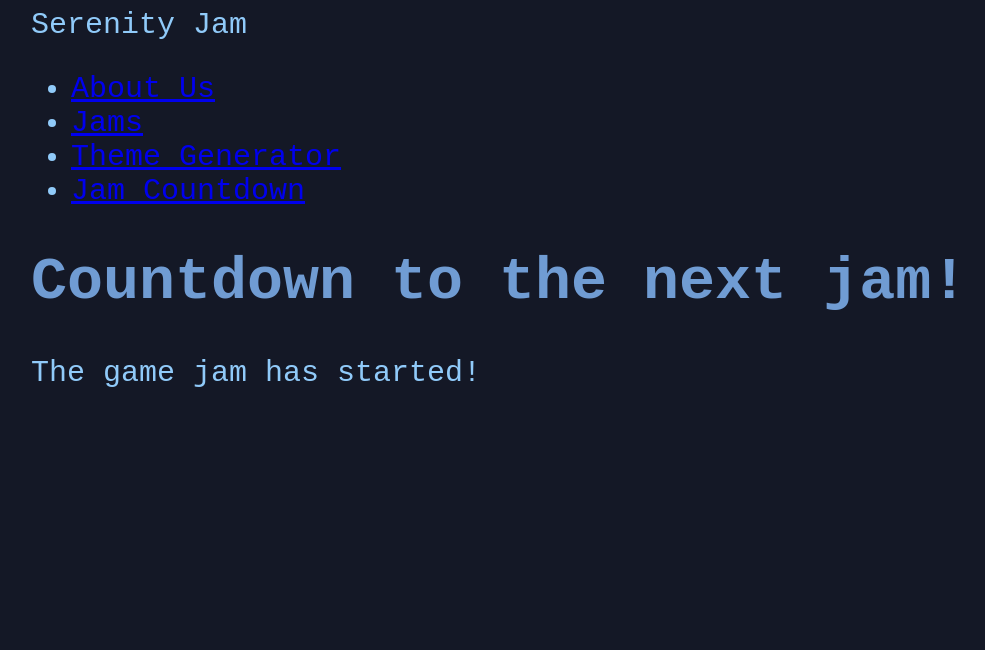
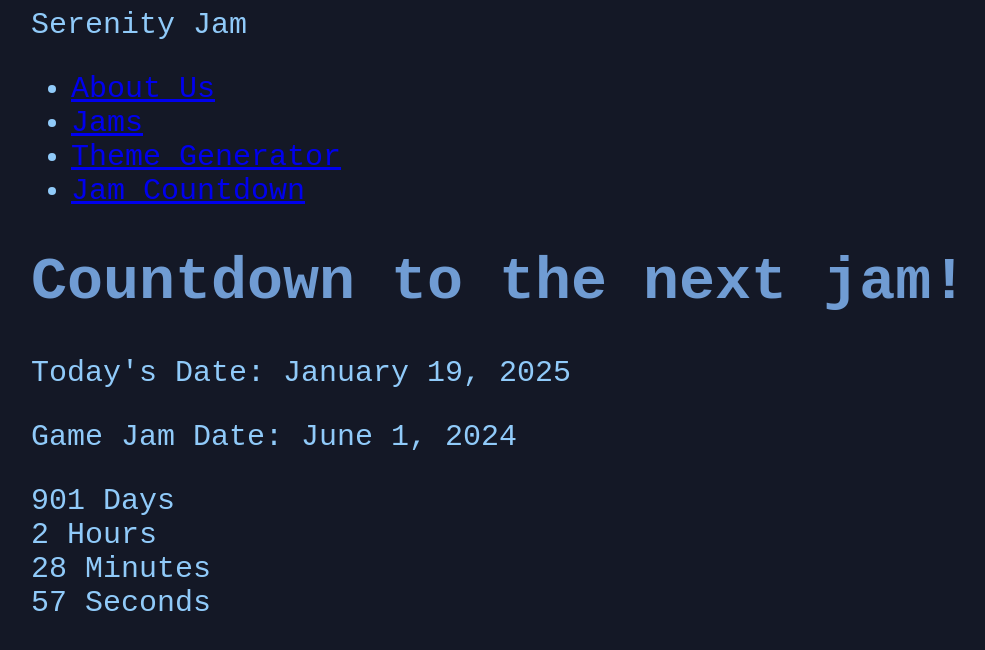
Before and after one commit to 5erenityDev/Serenity-Game-Jam-Site, a Gatsby site: page /countdown in a window 1280 px wide. Shown: the whole page, without its empty margins (9-994 px from the left). Built offline with nearby package versions, Linux system fonts and the light colour scheme; Gatsby itself is replaced by a stand-in of ours.

Commit message:
Update countdown.js
Updated the countdown to be a date far away

```diff
--- a/src/pages/countdown.js
+++ b/src/pages/countdown.js
@@ -4,7 +4,7 @@ import Seo from '../components/seo';
 import Countdown from 'react-countdown';
 
 const CountdownPage = () => {
-    const targetDate = new Date(2024, 5, 1).getTime();
+    const targetDate = new Date(2027, 6, 10).getTime();
 
     const today = new Date();
     const formattedToday = today.toLocaleDateString('en-US', {
```
